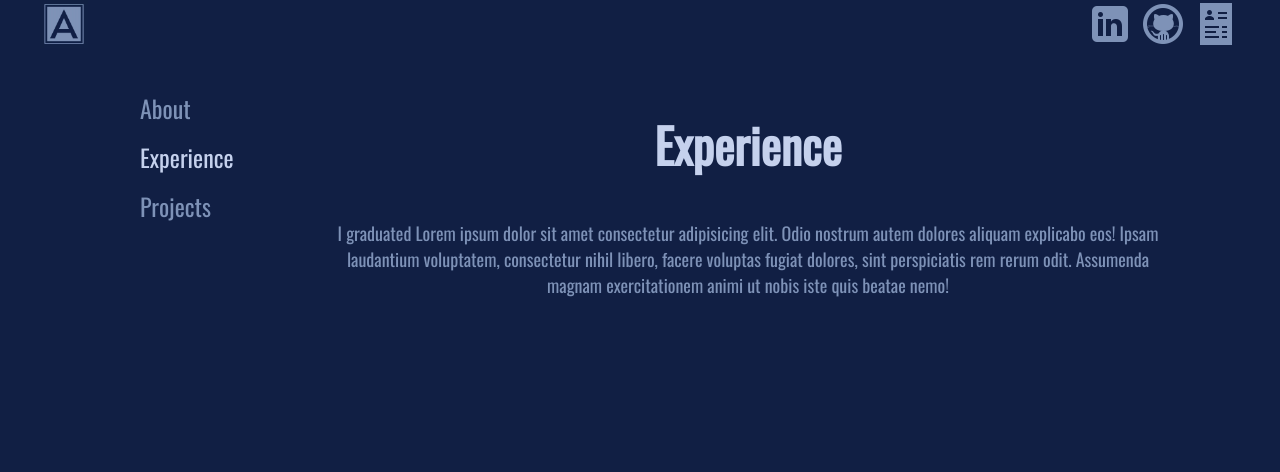
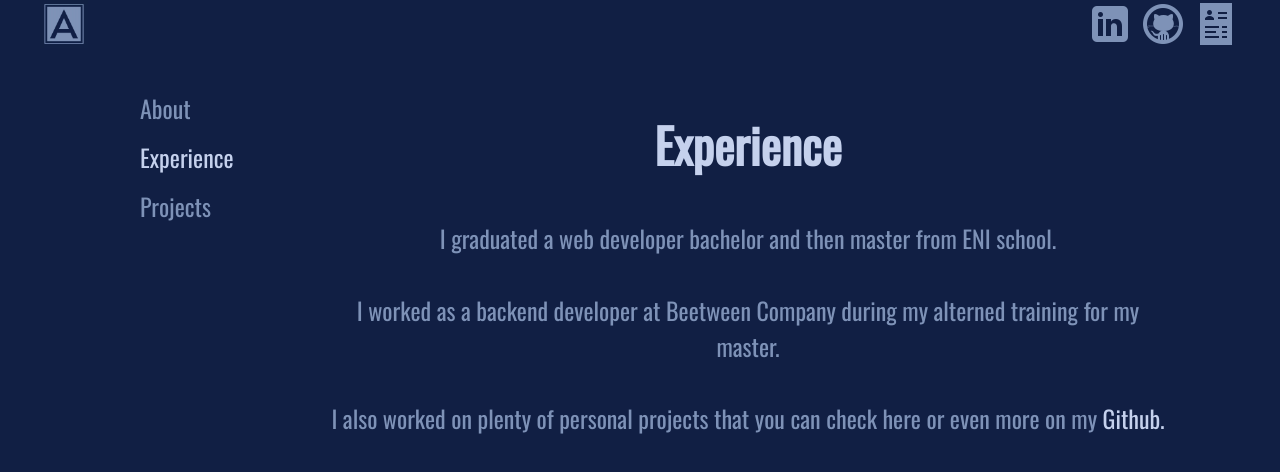
Before and after one commit to adriandufac/portfolio-v2, a React (Vite) app: page / in a window 1280 px wide. Both pictures are taken after a click on the item "Experience". Shown: the top 472 px of the page. Built offline with nearby package versions, Linux system fonts and the light colour scheme.

Commit message:
filling the cards

```diff
--- a/src/App.css
+++ b/src/App.css
@@ -30,7 +30,7 @@ h2 {
 }
 p{
   color: #7E92B7;
-  font-size: large;
+  font-size: x-large;
   margin-left: 10px;
   margin-right: 10px;
 }
@@ -48,6 +48,7 @@ input[type="radio"] {
   height: 1.15em;
   border: 0.15em solid #7E92B7;
   border-radius: 50%;
+  cursor: pointer;
 }
 
 input[type="radio"]:checked {
@@ -55,7 +56,6 @@ input[type="radio"]:checked {
   -webkit-appearance: none;
   appearance: none;
   /* For iOS < 15 to remove gradient background */
-  background-color: #fff;
   /* Not removed via appearance */
   margin: 0;
   color: #C5D1ED;
@@ -64,6 +64,11 @@ input[type="radio"]:checked {
   height: 1.15em;
   border: 0.15em solid #C5D1ED;
   border-radius: 50%;
+}
+input[type="radio"]:hover {
+  color: #C5D1ED;
+  background-color: #C5D1ED;
+  border: 0.15em solid #C5D1ED;
 }
 
 .main-container {
--- a/src/components/AboutCard/AboutCard.module.css
+++ b/src/components/AboutCard/AboutCard.module.css
@@ -1,5 +1,5 @@
 .imgContainer{
-
+    max-width: 50%;
     padding-bottom: 4%;
 }
 .profilpic{
@@ -18,6 +18,9 @@
     .aboutcardcontainer{
         flex-direction: column;
     }
+    .imgContainer{
+        max-width: 100%;
+    }
     .profilpic {
         width: 40%;
     }
--- a/src/components/AboutCard/AboutCard.tsx
+++ b/src/components/AboutCard/AboutCard.tsx
@@ -18,11 +18,8 @@ const AboutCard = () => {
         </div>
         <span>
           <p className="About">
-            Lorem ipsum dolor, sit amet consectetur adipisicing elit. Nostrum
-            aperiam dolor ex, qui ipsam ea dolore doloremque nobis ad modi porro
-            asperiores consequatur mollitia! Voluptates, itaque quis? Ad cum
-            veritatis dolore, quasi alias, officia eos modi repellendus nostrum
-            minima in.
+            Hi I'm Adrian, I'm a fullstack web developer looking for new
+            opportunties. Let's work together !
           </p>
         </span>
       </div>
--- a/src/components/ExperienceCard/ExperienceCard.module.css
+++ b/src/components/ExperienceCard/ExperienceCard.module.css
@@ -0,0 +1,4 @@
+.linkExp {
+    text-decoration: none;
+    color: #C5D1ED;
+}
--- a/src/components/ExperienceCard/ExperienceCard.tsx
+++ b/src/components/ExperienceCard/ExperienceCard.tsx
@@ -1,16 +1,20 @@
 import { setUpAnimation } from "../Services/Animation";
-
+import styles from "./ExperienceCard.module.css";
 const ExperienceCard = () => {
   setUpAnimation("Experience");
   return (
     <>
       <h2 className="Experience">Experience</h2>
       <p className="Experience">
-        I graduated Lorem ipsum dolor sit amet consectetur adipisicing elit.
-        Odio nostrum autem dolores aliquam explicabo eos! Ipsam laudantium
-        voluptatem, consectetur nihil libero, facere voluptas fugiat dolores,
-        sint perspiciatis rem rerum odit. Assumenda magnam exercitationem animi
-        ut nobis iste quis beatae nemo!
+        I graduated a web developer bachelor and then master from ENI school.
+        <br></br>
+        <br></br>I worked as a backend developer at Beetween Company during my
+        alterned training for my master.<br></br>
+        <br></br>I also worked on plenty of personal projects that you can check
+        here or even more on my{" "}
+        <a className={styles.linkExp} href="https://github.com/adriandufac">
+          Github.
+        </a>
       </p>
     </>
   );
--- a/src/components/ProjectsCard/ProjectsCard.module.css
+++ b/src/components/ProjectsCard/ProjectsCard.module.css
@@ -1,6 +1,7 @@
 .singleInputContainer {
     cursor: pointer;
 }
+
 .hidden  {
     display: none;
 }
@@ -32,6 +33,7 @@
     text-align: center;
     grid-area: title;
     color:#C5D1ED;
+    font-size: x-large;
 }
 .description{
     text-align: center;
```
